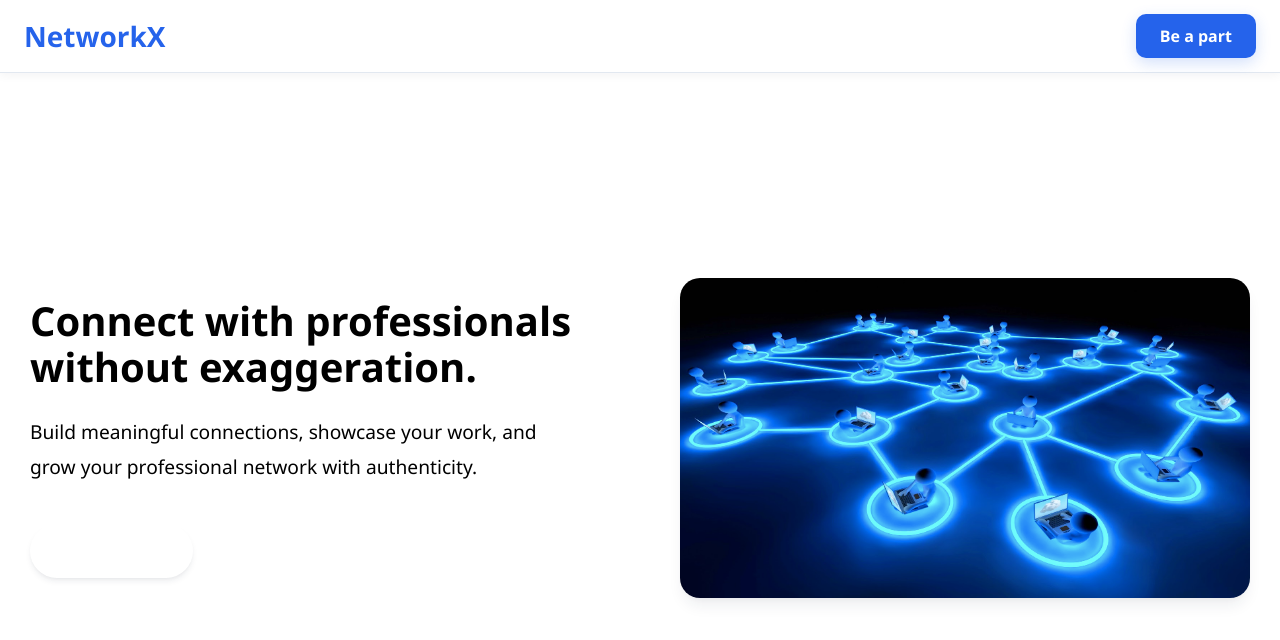
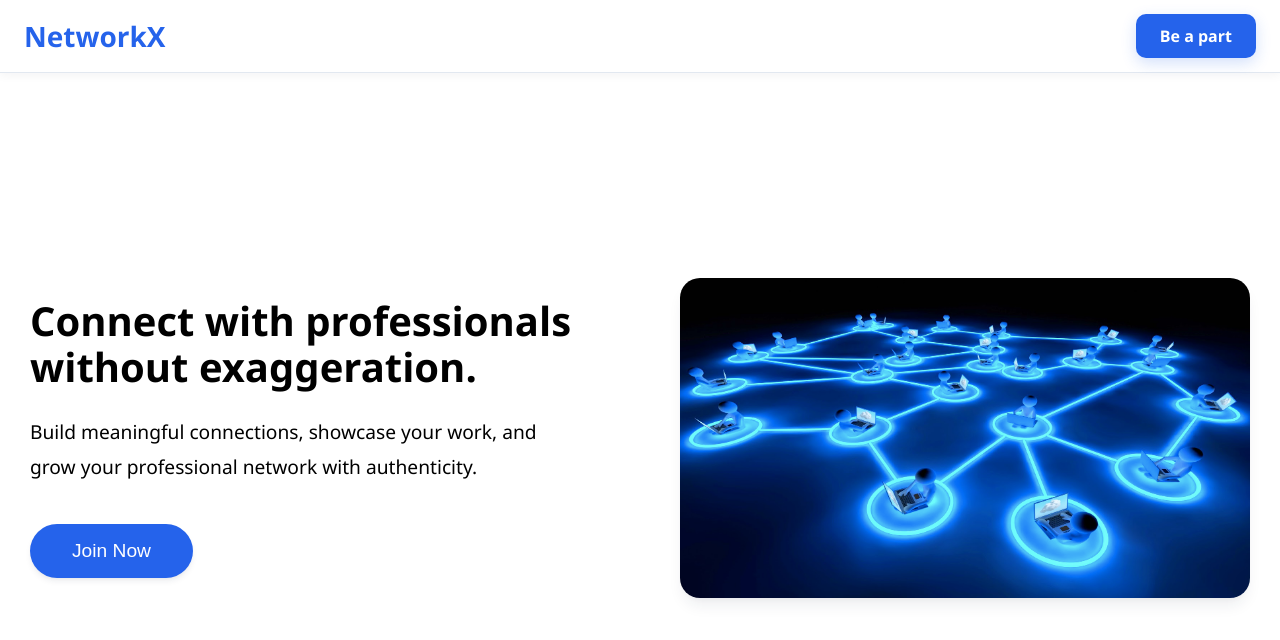
Before and after one commit to Sanatan-Dhobale/NetworkX, a Next.js app in the folder frontend/: page / in a window 1280 px wide. Shown: the top 640 px of the page. Built offline with nearby package versions, Linux system fonts and the light colour scheme.

Commit message:
Join button CSS fixes

```diff
--- a/frontend/src/styles/Home.module.css
+++ b/frontend/src/styles/Home.module.css
@@ -44,7 +44,7 @@
     align-items: center;
     justify-content: center;
 
-    background: var(--primary);
+    background: var(--color-primary);
     color: white;
 
     padding: 16px 42px;
@@ -59,7 +59,7 @@
 }
 
 .buttonJoin:hover {
-    background: var(--secondary);
+    background: var(--color-secondary);
     transform: translateY(-3px);
     box-shadow: var(--shadow-lg);
 }
```
